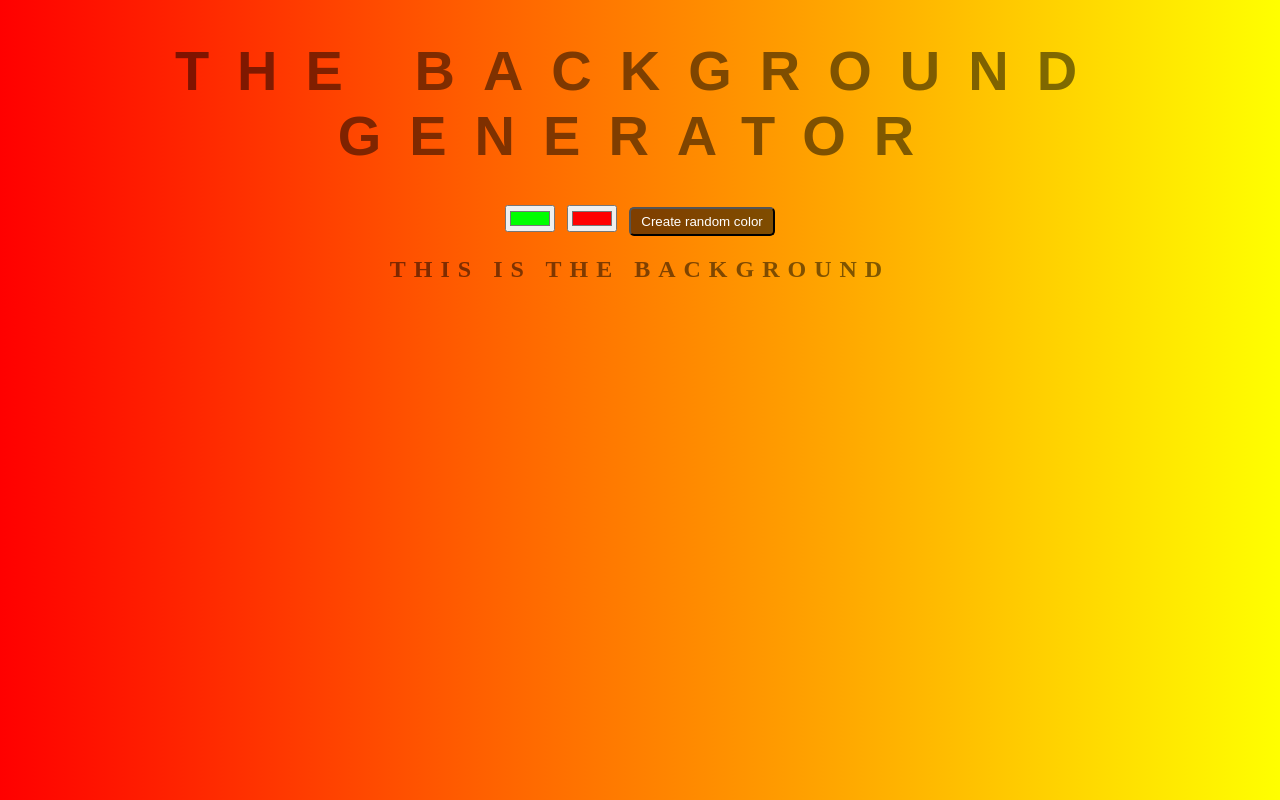
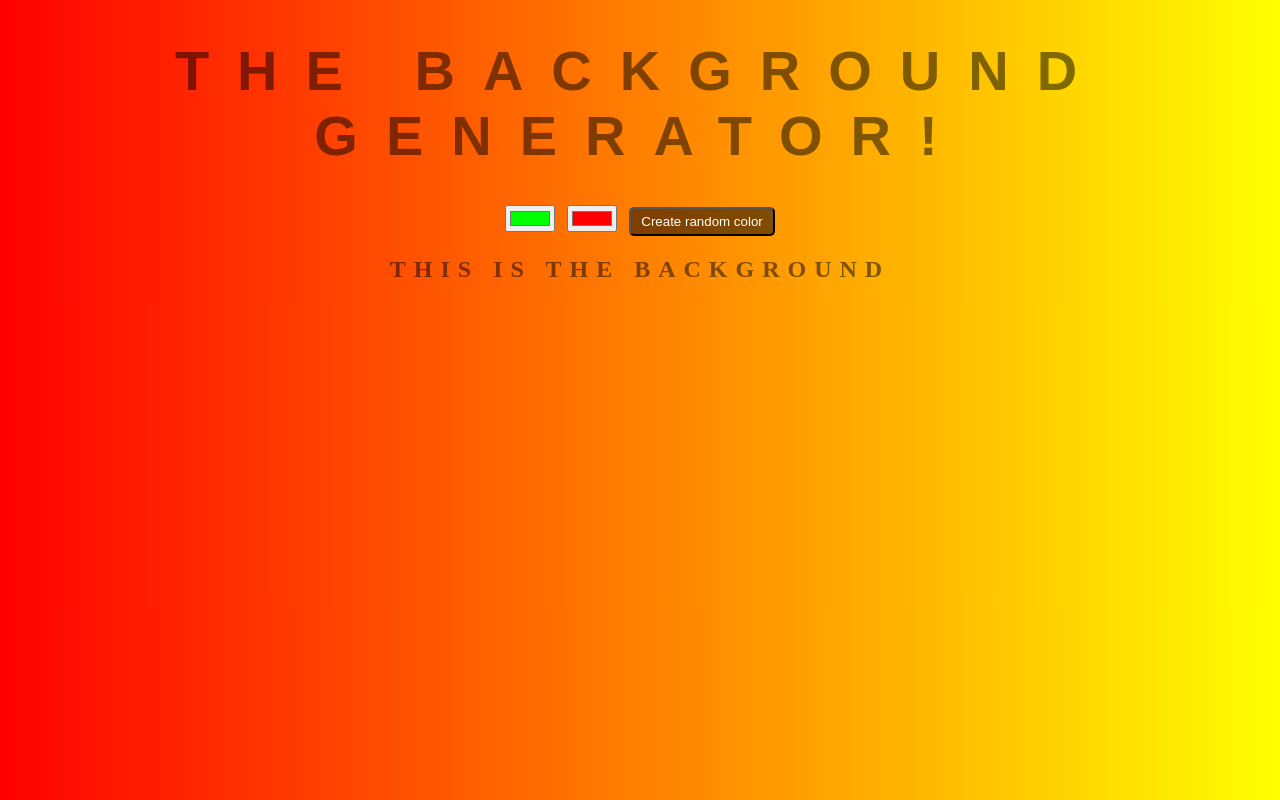
Before and after one commit to bismaanuger/background-generator, a plain HTML site: page index.html in a window 1280 px wide. Drawn offline with Linux system fonts and the light colour scheme.

Commit message:
added exclamation

```diff
--- a/index.html
+++ b/index.html
@@ -8,7 +8,7 @@
         <link rel="stylesheet" href="style.css" />
     </head>
     <body>
-        <h1>The Background Generator</h1>
+        <h1>The Background Generator!</h1>
         <input class="color1" type="color" name="color1" value="#00ff00" />
         <input class="color2" type="color" name="color2" value="#ff0000" />
         <button class="random">Create random color</button>
```
